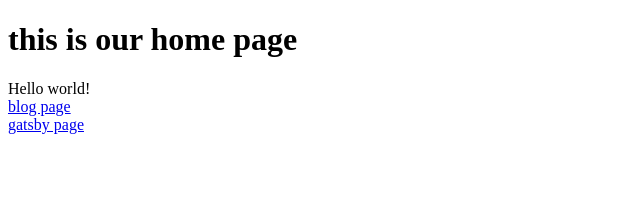
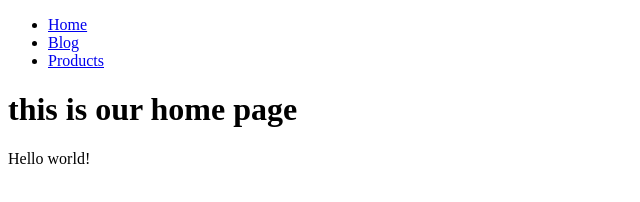
Before and after one commit to js-tut/gatsby-tutorial-second, a Gatsby site: page / in a window 1280 px wide. Shown: the whole page, without its empty margins (0-640 px from the left). Built offline with nearby package versions, Linux system fonts and the light colour scheme; Gatsby itself is replaced by a stand-in of ours.

Commit message:
5-Navbar

```diff
--- /dev/null
+++ b/src/components/Navbar.js
@@ -0,0 +1,21 @@
+import React from 'react'
+import { Link } from 'gatsby'
+const Navbar = () => {
+  return (
+    <nav>
+      <ul>
+        <li>
+          <Link to="/">Home</Link>
+        </li>
+        <li>
+          <Link to="/blog/">Blog</Link>
+        </li>
+        <li>
+          <Link to="/products/">Products</Link>
+        </li>
+      </ul>
+    </nav>
+  )
+}
+
+export default Navbar
--- a/src/pages/index.js
+++ b/src/pages/index.js
@@ -1,15 +1,9 @@
 import React from 'react'
-import { Link } from 'gatsby'
+import Navbar from '../components/Navbar'
 export default () => (
   <div>
+    <Navbar />
     <h1>this is our home page</h1>
     Hello world!
-    <div>
-      {/* <a href="/blog/">blog page</a> */}
-      <Link to="/blog/">blog page</Link>
-    </div>
-    <div>
-      <a href="https://www.gatsbyjs.org">gatsby page</a>
-    </div>
   </div>
 )
```
Also changed, not shown: src/pages/blog.js (+2 -9 lines).
